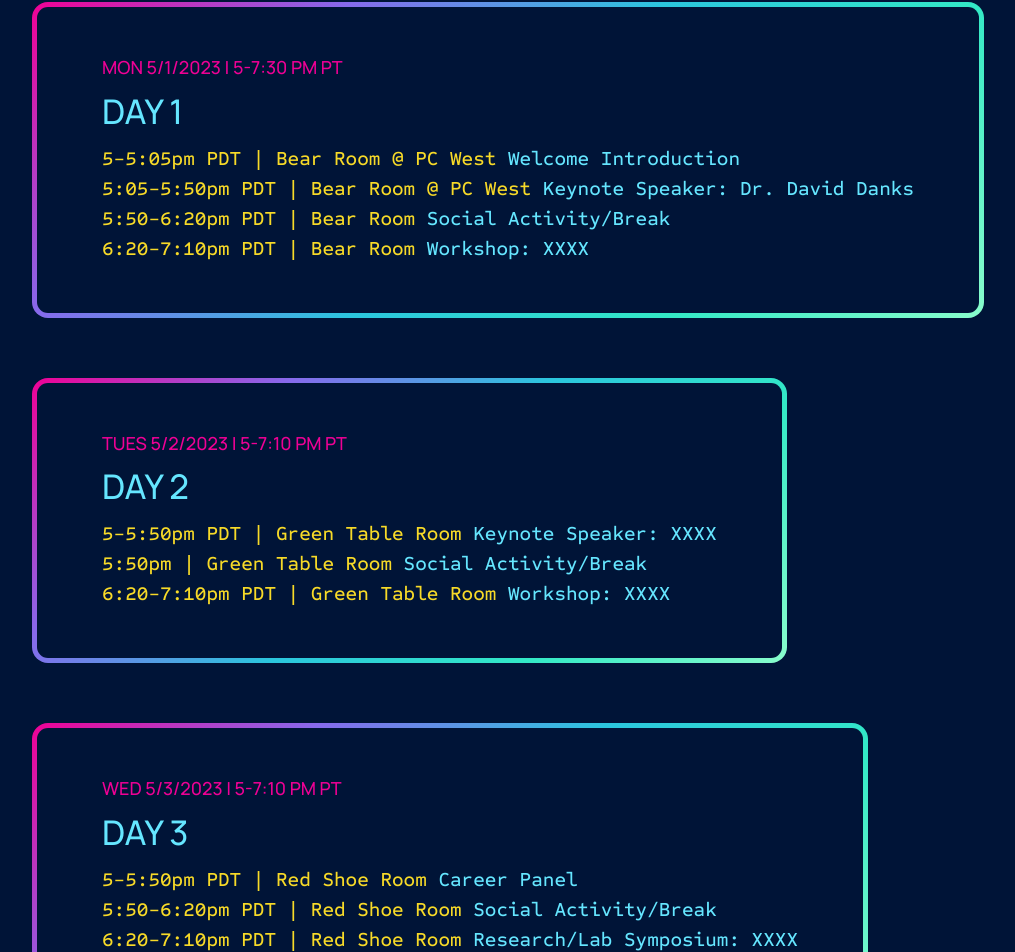
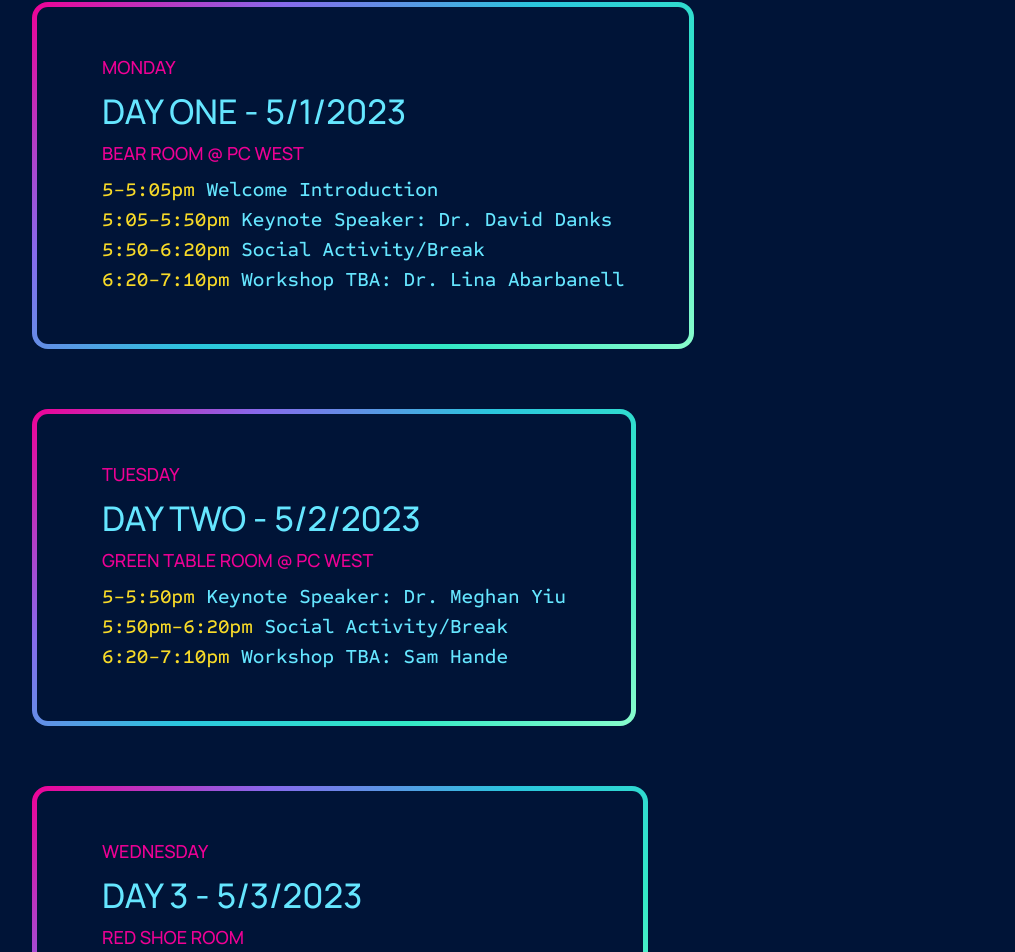
Before and after one commit to CSSA-UCSD/conference2023, a React (Create React App) app: page /schedule in a window 1280 px wide. Shown: the part 1310-2262 px from the top of the page, without its empty margins (53-1068 px from the left). Built offline with nearby package versions, Linux system fonts and the light colour scheme; a web font is replaced by a local one.

Commit message:
updated day schedule data format and home schedule js

```diff
--- a/src/components/components/home/DaySchedule.js
+++ b/src/components/components/home/DaySchedule.js
@@ -1,6 +1,5 @@
 import React from "react";
 import AOS from "aos";
-//import Testing from "../../../img/Test/testimg.JPG";
 
 
 class DaySchedule extends React.Component {
@@ -12,17 +11,15 @@ class DaySchedule extends React.Component {
     }
 
     render() {
-
+        const weekday = new Intl.DateTimeFormat("en-US", {weekday: "long"}).format(new Date(this.props.item.date));
         return (
             <div className="day-schedule pb-5" data-aos="fade-up">
                 <div className="day-schedule-content">
                     <div className="p-4 row container">
                         <div className="day-info">
-                            <h4>{this.props.item.date}</h4>
-                            <h2>{this.props.item.name}</h2>
-                            {/*
-                            <p>{this.props.item.description}</p>
-                            */}
+                            <h4>{weekday}</h4>
+                            <h2>{this.props.item.name} - {this.props.item.date}</h2>
+                            <h4>{this.props.item.location}</h4>
                             { this.props.item.events && this.props.item.events.map((event, key) => {
                                 return <p key={key}><span>{event.time}</span> {event.title}</p>
                             })}
--- a/src/components/data/home/DayScheduleData.js
+++ b/src/components/data/home/DayScheduleData.js
@@ -1,45 +1,49 @@
 const DayScheduleData = [
     {
         id: 1,
-        name: "Day 1",
-        date: "Mon 5/1/2023 | 5-7:30 PM PT",
-        description: "Lorem ipsum dolor sit amet, consectetur adipiscing elit, sed do eiusmod tempor incididunt ut labore et dolore magna aliqua. Ut enim ad minim veniam, quis nostrud exercitation ullamco laboris nisi ut aliquip ex ea commodo consequat.",
+        name: "Day One",
+        date: "5/1/2023",
+        weekday: "Monday",
+        time: "5:00-7:30 PM PDT",
+        location: "Bear Room @ PC West",
         events: [
             {
                 title: "Welcome Introduction",
-                time: "5-5:05pm PDT | Bear Room @ PC West"
+                time: "5-5:05pm"
             },
             {
                 title: "Keynote Speaker: Dr. David Danks",
-                time: "5:05-5:50pm PDT | Bear Room @ PC West"
+                time: "5:05-5:50pm"
             },
             {
                 title: "Social Activity/Break",
-                time: "5:50-6:20pm PDT | Bear Room"
+                time: "5:50-6:20pm"
             },
             {
-                title: "Workshop: XXXX",
-                time: "6:20-7:10pm PDT | Bear Room"
+                title: "Workshop TBA: Dr. Lina Abarbanell",
+                time: "6:20-7:10pm"
             }
         ],
         url: "",
     },
     {
         id: 2,
-        name: "Day 2",
-        date: "Tues 5/2/2023 | 5-7:10 PM PT",
+        name: "Day Two",
+        date: "5/2/2023",
+        time: "5:00-7:10 PM PDT",
+        location: "Green Table Room @ PC West",
         events: [
             {
-                title: "Keynote Speaker: XXXX",
-                time: "5-5:50pm PDT | Green Table Room"
+                title: "Keynote Speaker: Dr. Meghan Yiu",
+                time: "5-5:50pm"
             },
             {
                 title: "Social Activity/Break",
-                time: "5:50pm | Green Table Room"
+                time: "5:50pm-6:20pm"
             },
             {
-                title: "Workshop: XXXX",
-                time: "6:20-7:10pm PDT | Green Table Room"
+                title: "Workshop TBA: Sam Hande",
+                time: "6:20-7:10pm"
             }
         ],
         url: "",
@@ -47,23 +51,25 @@ const DayScheduleData = [
     {
         id: 3,
         name: "Day 3",
-        date: "Wed 5/3/2023 | 5-7:10 PM PT",
+        date: "5/3/2023",
+        time: "5:00-7:10 PM PDT",
+        location: "Red Shoe Room",
         events: [
             {
-                title: "Career Panel",
-                time: "5-5:50pm PDT | Red Shoe Room"
+                title: "Workshop TBA: Dr. Lauren Patrick",
+                time: "5-5:50pm"
             },
             {
                 title: "Social Activity/Break",
-                time: "5:50-6:20pm PDT | Red Shoe Room"
+                time: "5:50-6:20pm"
             },
             {
-                title: "Research/Lab Symposium: XXXX",
-                time: "6:20-7:10pm PDT | Red Shoe Room"
+                title: "Workshop TBA: Dr. Yang Xu",
+                time: "6:20-7:10pm"
             },
             {
-                title: "Research/Lab Symposium: XXXX",
-                time: "6:20-7:10pm PDT | Red ShoRoom"
+                title: "TBA",
+                time: "6:20-7:10pm"
             },
         ],
         url: "",
```
